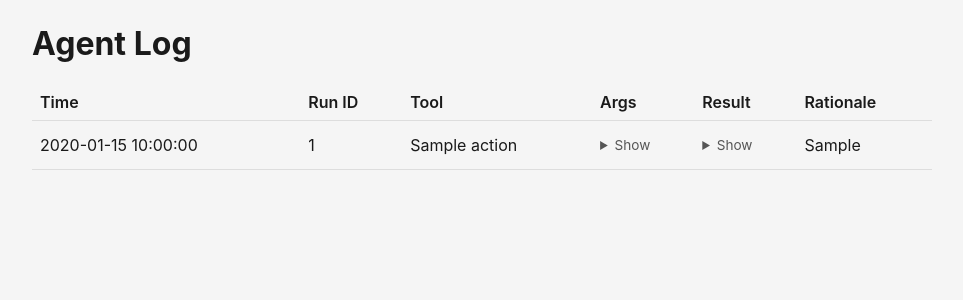
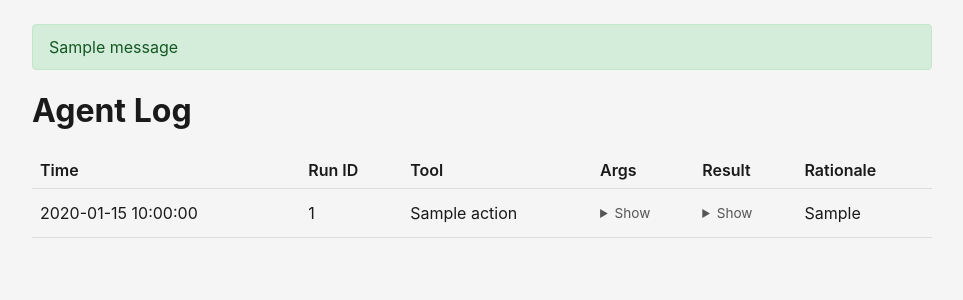
Before and after one commit to kthorn/quarry, a Flask app: page /log in a window 1280 px wide. Shown: the part 45-345 px from the top of the page, without its empty margins (158-1121 px from the left). Run offline with Flask 3, Linux system fonts and the light colour scheme; tables that the repository leaves empty hold one stand-in row (values such as "Sample post"); one stand-in notice (Sample message) is shown; parts of the project's set-up code (start-up, migrations or seed data) failed here and were passed over.

Commit message:
Add app.secret_key and flash message rendering
- Set app.secret_key from QUARRY_SECRET_KEY env var or random hex
- Add flash message display block to base.html template
- Add CSS for .flash-messages and .flash-message

Required for flash() support in upcoming retrain route (Task 5).

```diff
--- a/quarry/ui/app.py
+++ b/quarry/ui/app.py
@@ -1,3 +1,5 @@
+import os
+
 from flask import Flask
 
 from quarry.store.db import Database
@@ -18,6 +20,7 @@ def create_app(db_path: str | None = None) -> Flask:
     db = Database(db_path)
     app.config["DB"] = db
     app.config["PER_PAGE"] = 20
+    app.secret_key = os.environ.get("QUARRY_SECRET_KEY", os.urandom(24).hex())
 
     from quarry.ui.routes import bp
 
--- a/quarry/ui/static/style.css
+++ b/quarry/ui/static/style.css
@@ -233,3 +233,16 @@ pre {
     white-space: pre-wrap;
     word-break: break-word;
 }
+
+.flash-messages {
+    margin-bottom: 1rem;
+}
+
+.flash-message {
+    background: #d4edda;
+    color: #155724;
+    padding: 0.75rem 1rem;
+    border-radius: 4px;
+    margin-bottom: 0.5rem;
+    border: 1px solid #c3e6cb;
+}
--- a/quarry/ui/templates/base.html
+++ b/quarry/ui/templates/base.html
@@ -13,6 +13,15 @@
         <a href="{{ url_for('ui.log') }}">Agent Log</a>
     </nav>
     <main>
+        {% with messages = get_flashed_messages() %}
+        {% if messages %}
+        <div class="flash-messages">
+            {% for message in messages %}
+            <div class="flash-message">{{ message }}</div>
+            {% endfor %}
+        </div>
+        {% endif %}
+        {% endwith %}
         {% block content %}{% endblock %}
     </main>
 </body>
```
